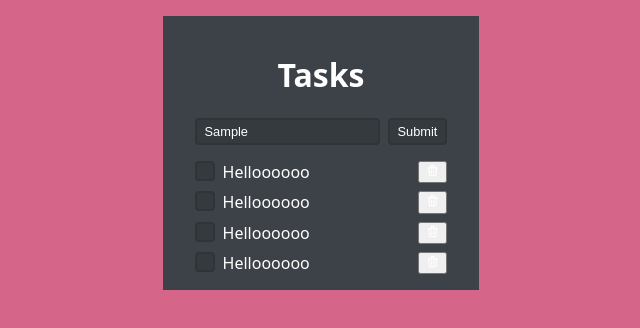
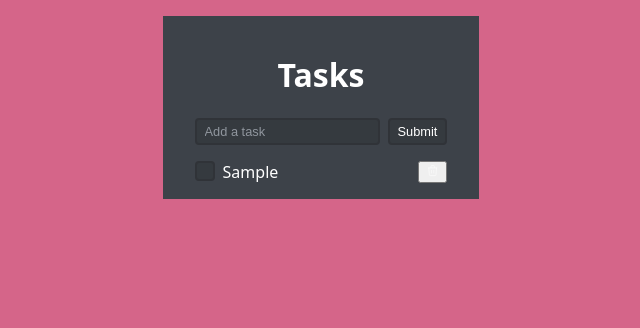
Before and after one commit to rachboudj/react-todoapp, a React (Vite) app: page / in a window 1280 px wide. Both pictures are taken after typing "Sample" into the empty fields and a click on the button "Submit". Shown: the top 328 px of the page, without its empty margins (319-959 px from the left). Built offline with nearby package versions, Linux system fonts and the light colour scheme.

Commit message:
suppression d'une tâche

```diff
--- a/src/App.jsx
+++ b/src/App.jsx
@@ -2,29 +2,41 @@ import { useState } from 'react';
 import './App.css'
 
 export default function App() {
+  const [todos, setTodos] = useState([]); // { id: 0, text: "",}
+
   return (
     <div className='app-wrapper'>
       <h1>Tasks</h1>
-      <Form />
+      <Form addTodo={todo => {
+        setTodos(prev => [...prev, todo]);
+      }} />
 
       <div className='todo-list'>
-      <Todo>Helloooooo</Todo>
-      <Todo>Helloooooo</Todo>
-      <Todo>Helloooooo</Todo>
-      <Todo>Helloooooo</Todo>
+        {todos.map((todo, i) => (
+          <Todo onDelete={() => {
+            setTodos((prev) => {
+              return prev.filter((_, y) => i !== y);
+            });
+          }} key={i}>{todo}</Todo>
+        ))}
       </div>
     </div>
   );
 }
 
-const Form = () => {
+const Form = ({addTodo}) => {
   const onSubmit = (event) => {
     event.preventDefault();
+
+    console.log(event.currentTarget.elements);
+    const todoText = event.currentTarget.elements.todo.value;
+    addTodo(todoText)
+    event.currentTarget.reset(); // reset de l'input qd on a rentré une tâche
   };
 
   return (
     <form className='form-wrapper' onSubmit={onSubmit}>
-      <input type="text" className='input' placeholder='Add a task' />
+      <input id='todo' type="text" className='input' placeholder='Add a task' />
       <Button type="submit">Submit</Button>
     </form>
   )
@@ -38,13 +50,13 @@ const Button = ({ children, ...props }) => {
   );
 };
 
-const Todo = ({ children }) => {
+const Todo = ({ children, onDelete }) => {
   return (
     <div className='todo-wrapper'>
       <Checkbox />
       <label className='todo-text'>{children}</label>
-      <button className='todo-delete'>
-        <svg xmlns="http://www.w3.org/2000/svg" class="icon icon-tabler icon-tabler-trash" width="1em" height="1em" viewBox="0 0 24 24" stroke-width="2" stroke="currentColor" fill="none" stroke-linecap="round" stroke-linejoin="round">
+      <button onClick={onDelete} className='todo-delete'>
+        <svg xmlns="http://www.w3.org/2000/svg" width="1em" height="1em" viewBox="0 0 24 24" stroke="currentColor" fill="none">
           <path stroke="none" d="M0 0h24v24H0z" fill="none"></path>
           <line x1="4" y1="7" x2="20" y2="7"></line>
           <line x1="10" y1="11" x2="10" y2="17"></line>
```
